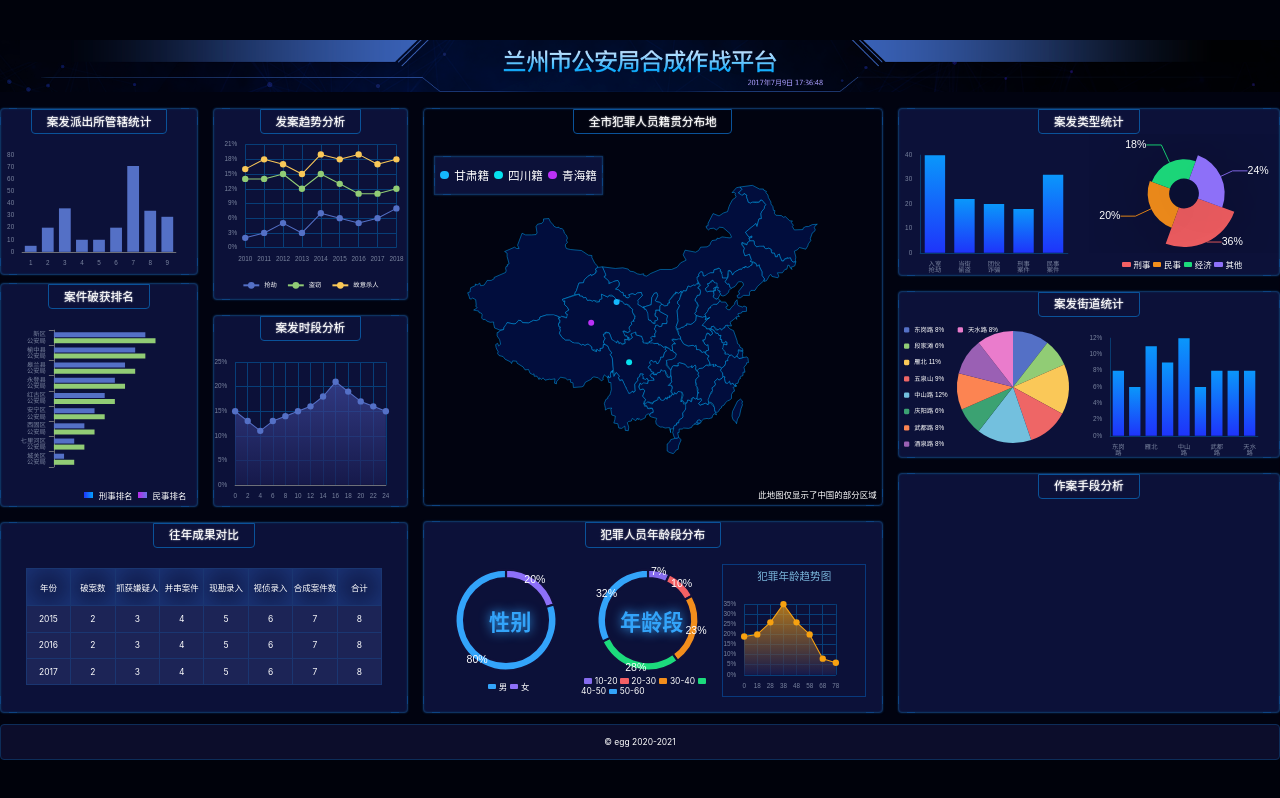
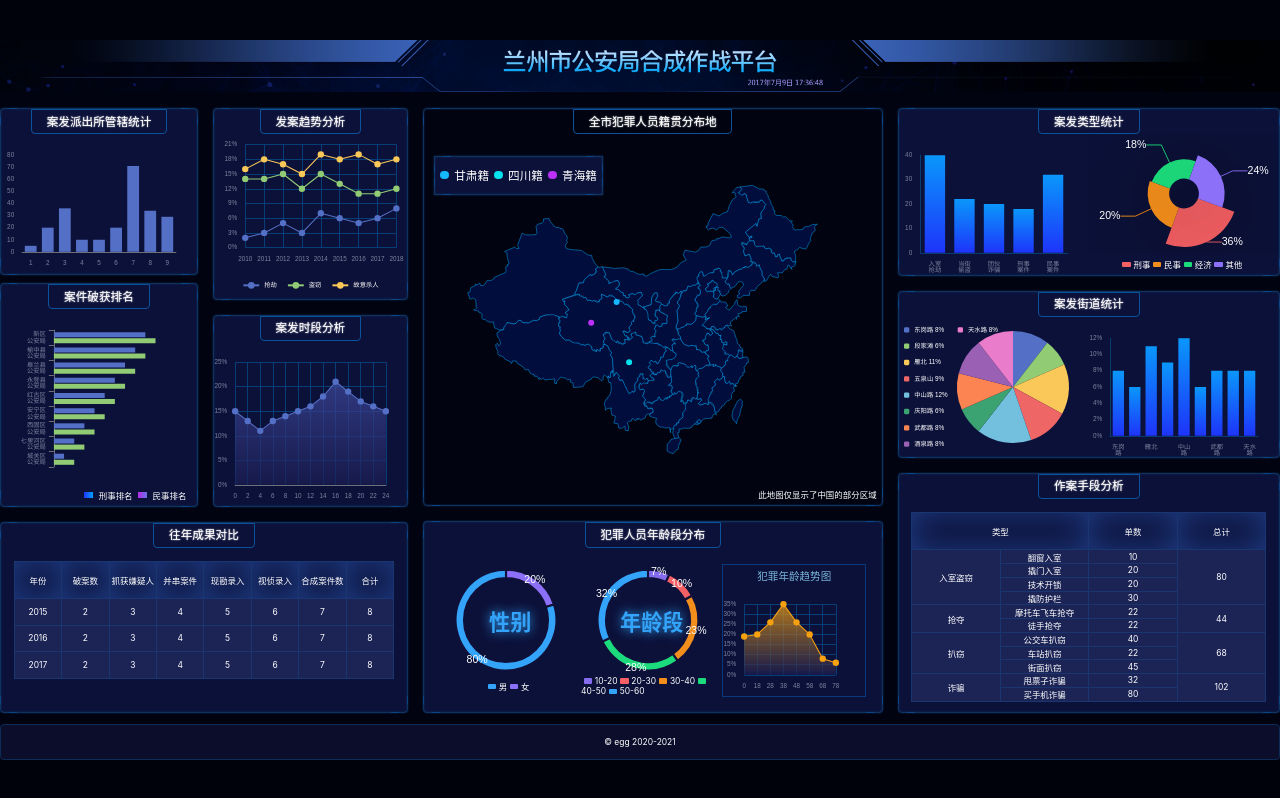
Before and after one commit to eggs530/Large-screen, a React (Vite) app: page /#/ in a window 1280 px wide. Built offline with nearby package versions, Linux system fonts and the light colour scheme.

Commit message:
完成chart14

```diff
--- /dev/null
+++ b/src/components/chart-14.tsx
@@ -0,0 +1,69 @@
+import React from 'react';
+
+export const Chart14 = () => {
+    return (
+        <table>
+            <thead>
+            <tr>
+                <th colSpan={2}>类型</th>
+                <th>单数</th>
+                <th>总计</th>
+            </tr>
+            </thead>
+            <tbody>
+            <tr>
+                <td rowSpan={4}>入室盗窃</td>
+                <td>翻窗入室</td>
+                <td>10</td>
+                <td rowSpan={4}>80</td>
+            </tr>
+            <tr>
+                <td>撬门入室</td>
+                <td>20</td>
+            </tr>
+            <tr>
+                <td>技术开锁</td>
+                <td>20</td>
+            </tr>
+            <tr>
+                <td>撬防护栏</td>
+                <td>30</td>
+            </tr>
+            <tr>
+                <td rowSpan={2}>抢夺</td>
+                <td>摩托车飞车抢夺</td>
+                <td>22</td>
+                <td rowSpan={2}>44</td>
+            </tr>
+            <tr>
+                <td>徒手抢夺</td>
+                <td>22</td>
+            </tr>
+            <tr>
+                <td rowSpan={3}>扒窃</td>
+                <td>公交车扒窃</td>
+                <td>40</td>
+                <td rowSpan={3}>68</td>
+            </tr>
+            <tr>
+                <td>车站扒窃</td>
+                <td>22</td>
+            </tr>
+            <tr>
+                <td>街面扒窃</td>
+                <td>45</td>
+            </tr>
+            <tr>
+                <td rowSpan={2}>诈骗</td>
+                <td>甩票子诈骗</td>
+                <td>32</td>
+                <td rowSpan={2}>102</td>
+            </tr>
+            <tr>
+                <td>买手机诈骗</td>
+                <td>80</td>
+            </tr>
+            </tbody>
+        </table>
+    );
+};
--- a/src/pages/home.scss
+++ b/src/pages/home.scss
@@ -98,18 +98,21 @@
       display: flex;
       flex-direction: column;
       justify-content: space-between;
+
       > .row1 {
         height: px(317);
       }
+
       > .row2 {
         height: px(317);
       }
+
       > .row3 {
         height: px(455);
       }
     }
 
-    .管辖统计, .破获排名, .发案趋势, .案发时段, .成果, .籍贯, .年龄段 , .案发类型, .案发街道, .作案手段{
+    .管辖统计, .破获排名, .发案趋势, .案发时段, .成果, .籍贯, .年龄段, .案发类型, .案发街道, .作案手段 {
       height: px(315);
       display: flex;
       flex-direction: column;
@@ -127,9 +130,11 @@
       }
 
       .charts {
-        width: 100%;flex: 1;
+        width: 100%;
+        flex: 1;
         display: flex;
       }
+
       .chart {
         flex: 1;
         width: 100%;
@@ -138,6 +143,7 @@
 
     .破获排名, .案发时段 {
       height: px(423);
+
       .legend {
         display: flex;
         align-items: center;
@@ -167,6 +173,7 @@
       display: flex;
       flex-direction: column;
       height: px(363);
+
       > .charts {
         padding: px(30);
       }
@@ -244,10 +251,14 @@
       }
     }
 
-    .成果 {
+    .成果, .作案手段 {
+      padding: 0 px(24);
+
       > table {
-        margin-top: px(38);
         border-collapse: collapse;
+        width: 100%;
+        table-layout: fixed;
+        margin-top: px(25);
 
         th, td {
           border: 1px solid #1a3671;
@@ -313,11 +324,25 @@
         }
       }
     }
+
+    .作案手段 {
+      > table {
+        tbody {
+          td {
+            height: px(26);
+          }
+        }
+      }
+    }
+
     .发案趋势, .案发时段 {
       height: px(363);
     }
+
     .chart12 {
-      flex: 1;display: flex; flex-direction: column;
+      flex: 1;
+      display: flex;
+      flex-direction: column;
     }
   }
 }
--- a/src/pages/home.tsx
+++ b/src/pages/home.tsx
@@ -14,6 +14,7 @@
 import {Chart11} from '../components/Chart-11';
 import {Chart12} from '../components/chart-12';
 import {Chart13} from '../components/chart-13';
+import {Chart14} from '../components/chart-14';
 
 
 export const Home = () => {
@@ -63,6 +64,7 @@
                     </div>
                     <div className="bordered row3 作案手段">
                         <h2>作案手段分析</h2>
+                        <Chart14/>
                     </div>
                 </section>
             </main>
```
